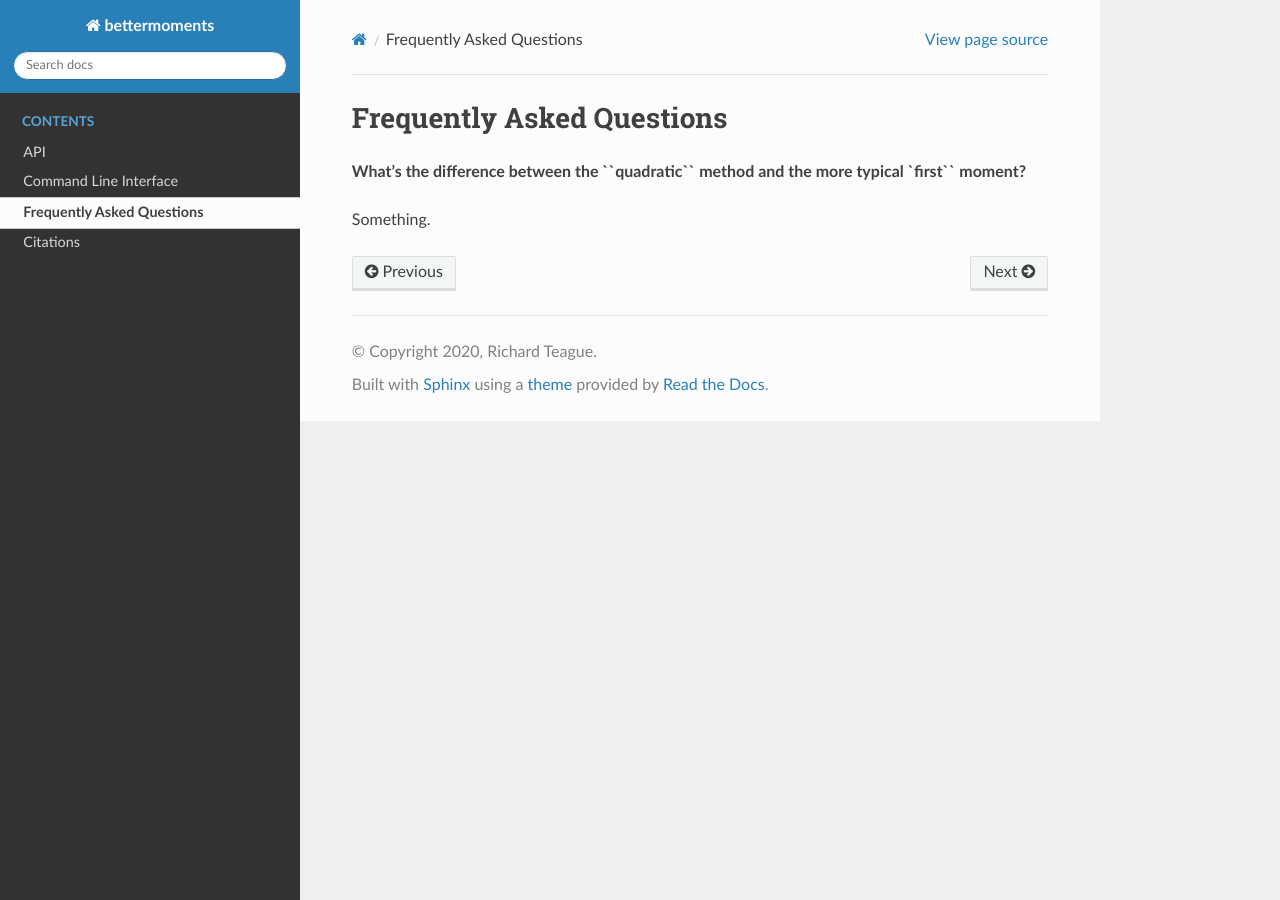
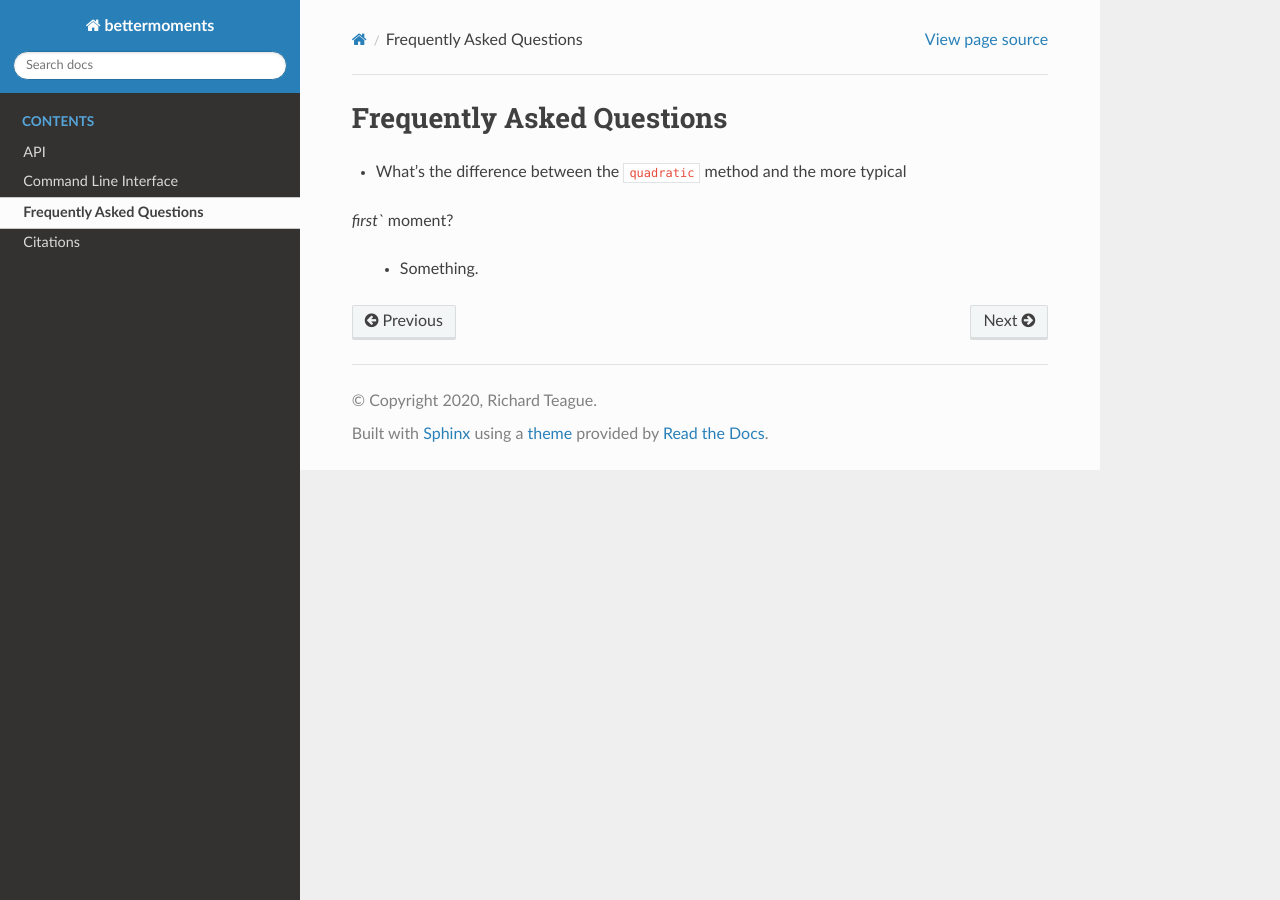
Before and after one commit to richteague/bettermoments, a Sphinx documentation site: the page built from docs/user/faq.rst, in a window 1280 px wide. Built offline with Sphinx 7.4.7 and the Read the Docs theme 2.0.0, drawn with Linux system fonts in a browser that asks for light colours; formulas are drawn with MathJax 3.

```diff
--- a/docs/user/faq.rst
+++ b/docs/user/faq.rst
@@ -3,7 +3,7 @@
 Frequently Asked Questions
 ==========================
 
-**What's the difference between the ``quadratic`` method and the more typical
-`first`` moment?**
+- What's the difference between the ``quadratic`` method and the more typical
+`first`` moment?
 
-Something.
+    - Something.
```
